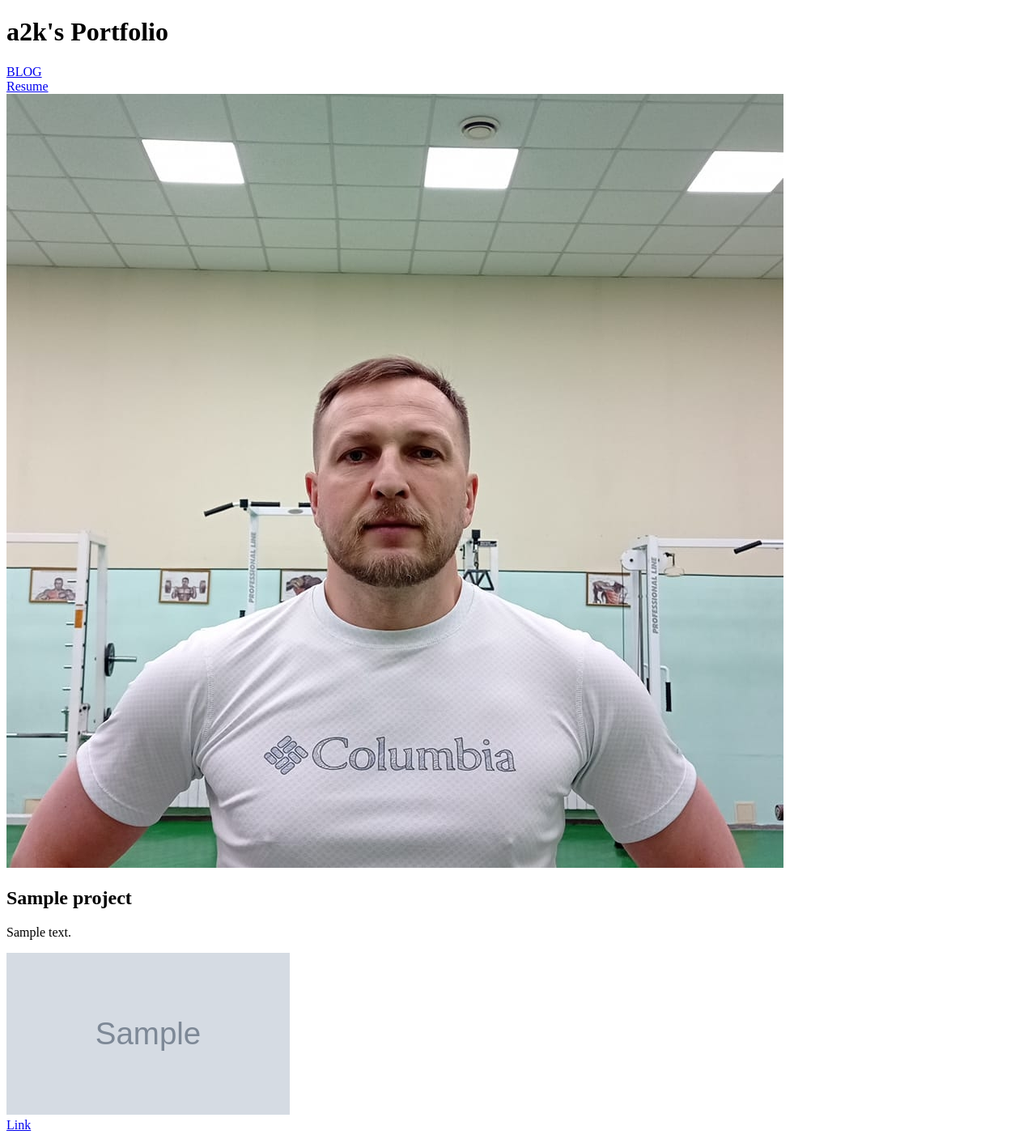
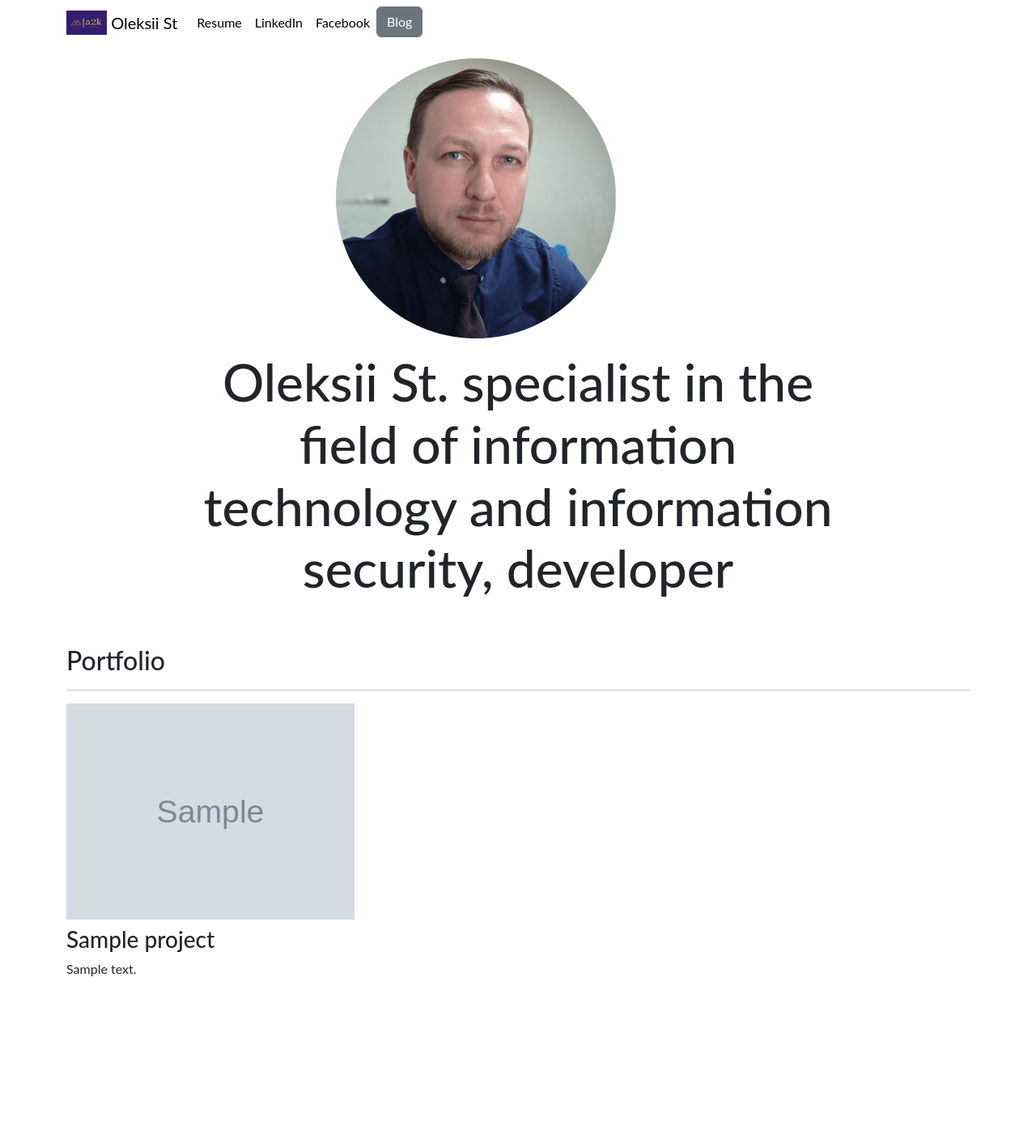
Before and after one commit to a2k-Oleksii/portfolio-site, a Django app: template portfolio/templates/portfolio/home.html in a window 1280 px wide. Shown: the whole page at 81% size. After the commit the page ends 1206 px from the top, so only its background shows below. Run offline with Django 4.2, Linux system fonts and the light colour scheme; the template is opened without the code that fills it: most values are stand-ins (such as "Sample title", 1, 10 or a date in 2020); grey boxes marked "Sample" are stand-in pictures.

Commit message:
Modifaire html files and add css file

```diff
--- /dev/null
+++ b/portfolio/static/portfolio/custom.css
@@ -0,0 +1,24 @@
+.navbar-nav .nav-link {
+    color: rgba(0,0,0,1) !important;
+}
+
+.navbar-nav .nav-link:hover {
+    color: rgba(0,0,0,.5) !important;
+}
+
+body {
+    font-family: 'Lato', sans-serif;
+}
+
+#blogtitle {
+    font-size: 6rem;
+}
+
+@media (min-width: 992px) {
+    #hometext {
+        font-size: 4rem;
+    }
+    #blogdetailtitle {
+        font-size: 5rem;
+    }
+}
--- /dev/null
+++ b/portfolio/templates/portfolio/base.html
@@ -0,0 +1,59 @@
+<!doctype html>
+<html lang="en">
+<head>
+    {% load static %}
+    <meta charset="utf-8">
+    <meta name="viewport" content="width=device-width, initial-scale=1">
+    <link href="https://cdn.jsdelivr.net/npm/bootstrap@5.3.0-alpha1/dist/css/bootstrap.min.css" rel="stylesheet"
+          integrity="sha384-GLhlTQ8iRABdZLl6O3oVMWSktQOp6b7In1Zl3/Jr59b6EGGoI1aFkw7cmDA6j6gD" crossorigin="anonymous">
+    <link rel="stylesheet" href="{% static 'portfolio/custom.css' %}">
+    <link rel="icon" type="image/png" href="{% static 'portfolio/a2k-website-favicon-black.png' %}">
+    <title>a2k</title>
+</head>
+<body>
+
+<nav id="topNav" class="navbar navbar-expand-md navbar-light">
+    <div class="container">
+        <a class="navbar-brand" href="{% url 'home' %}">
+            <img src="{% static 'portfolio/a2k-logo.png' %}" width="50" height="30" class="d-inline-block align-top"
+            alt="a2k's Logo">
+            <span>Oleksii St</span>
+        </a>
+        <button class="navbar-toggler" type="button" datatoggle="collapse" datatarget="#navbarNav"
+                aria-controls="navbarNav" aria-expanded="false" aria-label="Toggle navigation">
+            <span class="navbar-toggler-icon"></span>
+        </button>
+        <div class="collapse navbar-collapse text-center" id="navbarNav">
+            <ul class="navbar-nav ml-auto">
+                <li class="nav-item">
+                    <a class="nav-link" href="{% static 'portfolio/resume.pdf' %}">Resume</a>
+                </li>
+                <li class="nav-item">
+                    <a class="nav-link" aria-current="page" target="_blank"
+                       href="https://www.linkedin.com/in/oleksii-sterlikov-4b720a1b3/">LinkedIn</a>
+                </li>
+                <li class="nav-item">
+                    <a class="nav-link" href="https://www.facebook.com/profile.php?id=100011170778972">Facebook</a>
+                </li>
+                <li>
+                    <a role="button" href="{% url 'blog:all_blogs' %}" class="btn btn-secondary">Blog</a>
+                </li>
+            </ul>
+        </div>
+    </div>
+</nav>
+<div class="container">
+    {% block content %}{% endblock %}
+</div>
+
+<script src="https://cdn.jsdelivr.net/npm/bootstrap@5.3.0-alpha1/dist/js/bootstrap.bundle.min.js"
+        integrity="sha384-w76AqPfDkMBDXo30jS1Sgez6pr3x5MlQ1ZAGC+nuZB+EYdgRZgiwxhTBTkF7CXvN"
+        crossorigin="anonymous"></script>
+<script src="https://cdn.jsdelivr.net/npm/@popperjs/core@2.11.6/dist/umd/popper.min.js"
+        integrity="sha384-oBqDVmMz9ATKxIep9tiCxS/Z9fNfEXiDAYTujMAeBAsjFuCZSmKbSSUnQlmh/jp3"
+        crossorigin="anonymous"></script>
+<script src="https://cdn.jsdelivr.net/npm/bootstrap@5.3.0-alpha1/dist/js/bootstrap.min.js"
+        integrity="sha384-mQ93GR66B00ZXjt0YO5KlohRA5SY2XofN4zfuZxLkoj1gXtW8ANNCe9d5Y3eG5eD"
+        crossorigin="anonymous"></script>
+</body>
+</html>
--- a/portfolio/templates/portfolio/home.html
+++ b/portfolio/templates/portfolio/home.html
@@ -1,31 +1,34 @@
-<!doctype html>
-<html lang="en">
-<head>
-    <meta charset="UTF-8">
-    <meta name="viewport"
-          content="width=device-width, user-scalable=no, initial-scale=1.0, maximum-scale=1.0, minimum-scale=1.0">
-    <meta http-equiv="X-UA-Compatible" content="ie=edge">
-    <title>Portfolio</title>
-</head>
-<body>
-<h1>a2k's Portfolio</h1>
+{% extends "portfolio/base.html" %}
 {% load static %}
+{% block content %}
 
-<a href="{% url 'blog:all_blogs' %}">BLOG</a>
-<br>
+<div class="row justify-content-center my-3">
+    <div class="col-5">
+        <img src="{% static 'portfolio/OleksiiSt.png' %}" class="img-fluid">
+    </div>
+</div>
+<div class="row justify-content-center mb-3">
+    <div class="col-md-9 text-center">
+        <h1 id="hometext" class="font-weight-bold">Oleksii St. specialist in the field of information technology and
+            information security, developer</h1>
+    </div>
+</div>
 
-
-<a href="{% static 'portfolio/resume.pdf' %}">Resume</a>
-<br>
-
-<img src="{% static 'portfolio/AlexSt.jpg' %}" alt="">
+<h2 class="mt-5">Portfolio</h2>
+<hr>
+<div class="row">
     {% for project in projects %}
-        <h2>{{ project.title }}</h2>
+    <div class="col-lg-4 col-md-6">
+        {% if project.url %}
+        <a href="{{ project.url }}">
+            <img src="{{ project.image.url }}" class="img-fluid mb-2" alt="">
+        </a>
+        {% else %}
+        <img src="{{ project.image.url }}" class="img-fluid mb-2">
+        {% endif %}
+        <h3>{{ project.title }}</h3>
         <p>{{ project.description }}</p>
-        <img src="{{ project.image.url }}" height="200" width="350" alt="">
-        {% if project.url %}
-            <br><a href="{{ project.url }}">Link</a>
-        {% endif %}
+    </div>
     {% endfor %}
-</body>
-</html>
+</div>
+{% endblock %}
```
Also changed, not shown: blog/templates/blog/all_blogs.html (+21 -18 lines), blog/templates/blog/detail.html (+8 -14 lines), portfolio/static/portfolio/AlexSt.jpg (deleted), portfolio/static/portfolio/OleksiiSt.png (added), portfolio/static/portfolio/a2k-logo.png (added), portfolio/static/portfolio/a2k-website-favicon-black.png (added).
